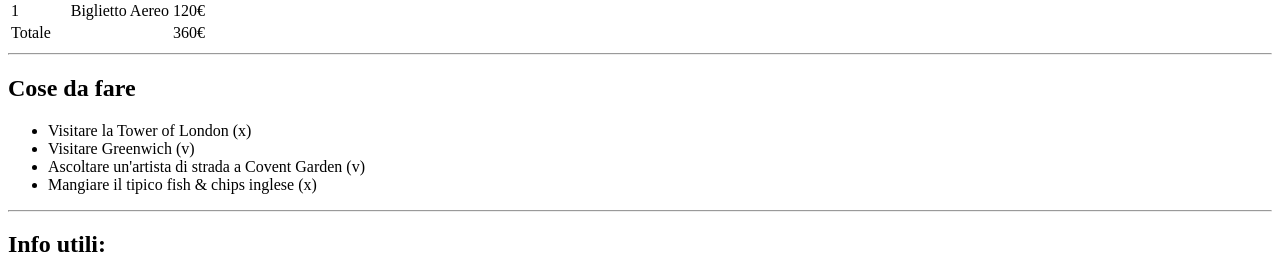
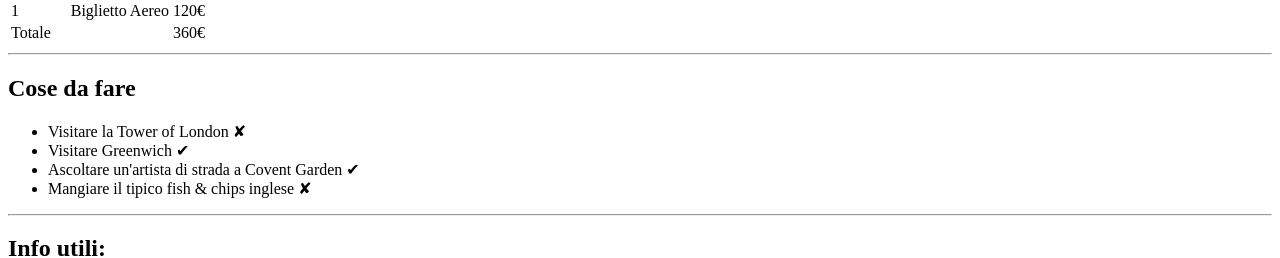
Before and after one commit to EnricoNapolitano/html-london-trip, a plain HTML site: page index.html in a window 1280 px wide. Shown: the part 828-1086 px from the top of the page. Drawn offline with Linux system fonts and the light colour scheme.

Commit message:
fixing symbols in todo list

```diff
--- a/index.html
+++ b/index.html
@@ -54,10 +54,10 @@
             <div>
                 <h2>Cose da fare</h2>
                 <ul>
-                    <li>Visitare la Tower of London (x)</li>
-                    <li>Visitare Greenwich (v)</li>
-                    <li>Ascoltare un'artista di strada a Covent Garden (v)</li>
-                    <li>Mangiare il tipico fish & chips inglese (x)</li>
+                    <li>Visitare la Tower of London &#x2718;</li>
+                    <li>Visitare Greenwich &#10004</li>
+                    <li>Ascoltare un'artista di strada a Covent Garden &#10004</li>
+                    <li>Mangiare il tipico fish & chips inglese &#x2718;</li>
                 </ul>
             </div>
 
```
